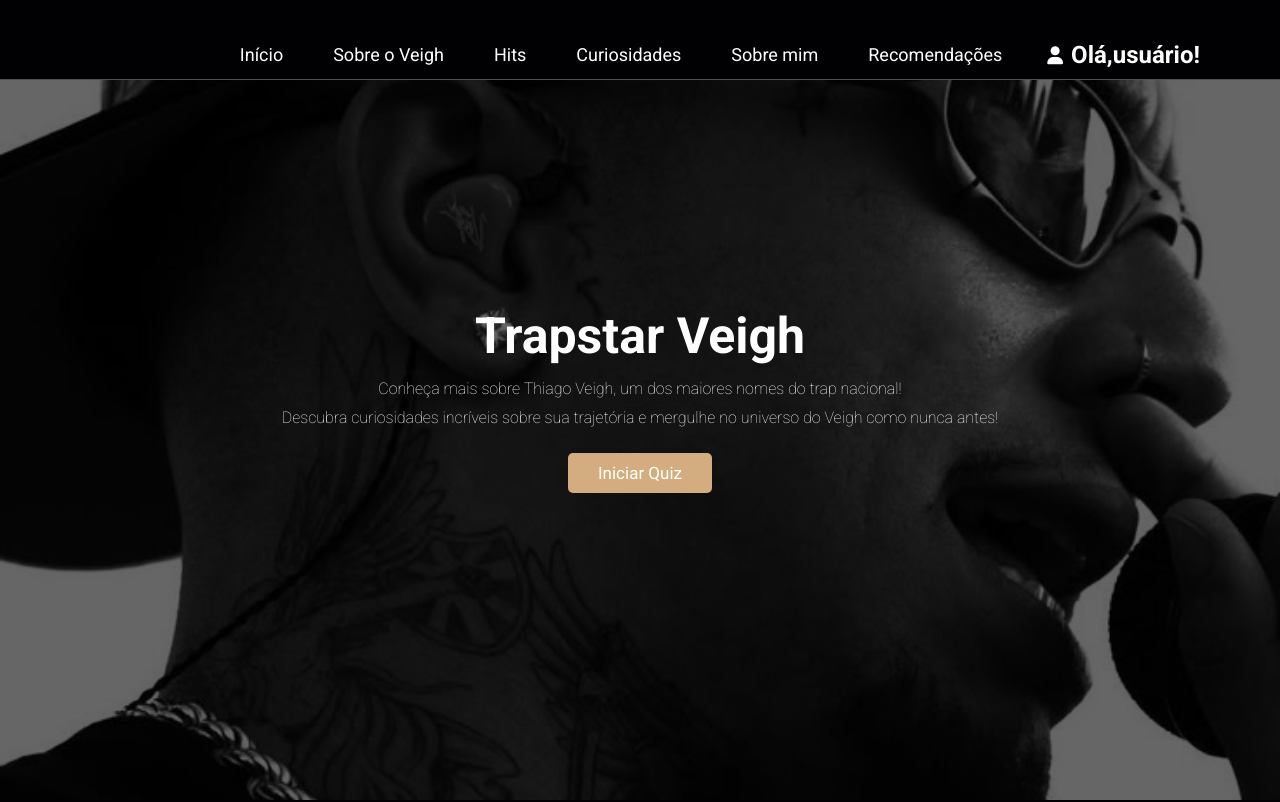
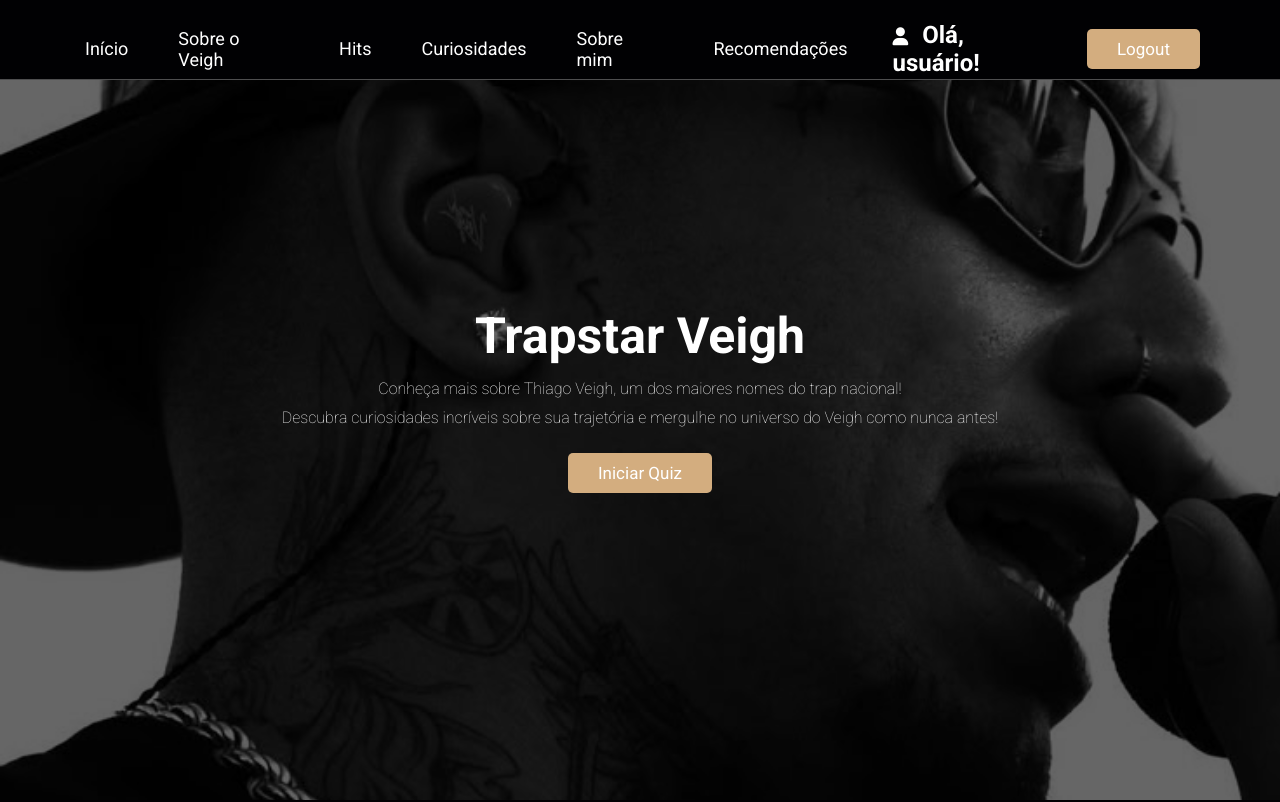
Before and after one commit to felipzp/ProjetoQuiz-Veigh, a website: page public/indexlogado.html in a window 1280 px wide. Shown: the top 802 px of the page. Drawn offline with Linux system fonts and the light colour scheme.

Commit message:
desenvolvendo botão logout

```diff
--- a/public/css/logado.css
+++ b/public/css/logado.css
@@ -65,6 +65,7 @@ section {
     margin: 0 2.5rem;
     font-size: 1.8rem;
     color: #ffffff;
+    margin-top: -2rem;
 }
 
 .navbar a:hover {
@@ -75,6 +76,7 @@ section {
 }
 
 .btn {
+
     background: var(--main-color);
     color: #ffffff;
     padding: 1rem 3rem;
@@ -83,8 +85,25 @@ section {
     margin-top: 1rem;
     display: inline-block;
     border-radius: 0.5rem;
+
 }
 
+.btnUser {
+    margin-top: -2rem;
+}
+
+.btnLogout {
+    background: var(--main-color);
+    color: #ffffff;
+    padding: 1rem 3rem;
+    font-size: 1.7rem;
+    cursor: pointer;
+    margin-top: 1rem;
+    display: inline-block;
+    border-radius: 0.5rem;
+    margin-left: 3rem;
+    margin-top: -2rem;
+}
 .btn:hover {
     letter-spacing: 0.1rem;
 }
--- a/public/indexlogado.html
+++ b/public/indexlogado.html
@@ -33,7 +33,10 @@
                 <a href="#aboutme">Sobre mim</a>
                 <a href="#interativo">Recomendações</a>
                 <div id="boasVindas">
+                    <div class="btnUser">
                     <i class="fas fa-user"></i> Olá, <span id="nomeUsuario"></span>!
+                    </div>
+                        <button class="btnLogout" onclick="log()">Logout</button>
                 </div>
 
 
@@ -51,6 +54,7 @@
                 <p>Conheça mais sobre Thiago Veigh, um dos maiores nomes do trap nacional! <br> Descubra curiosidades
                     incríveis sobre sua trajetória e mergulhe no universo do Veigh como nunca antes!</p>
                 <a href="#quiz" id="startQuiz" class="btn" onclick="quiz()">Iniciar Quiz</a>
+
             </div>
         </section>
     </div>
@@ -323,7 +327,10 @@
                 vt_artista = [];
                 alert("Registros apagados com sucesso!");
             }
+            function log() {
+               window.location = "index.html";
 
+            }
 
         </script>
 
```
Also changed, not shown: 1 other file.
